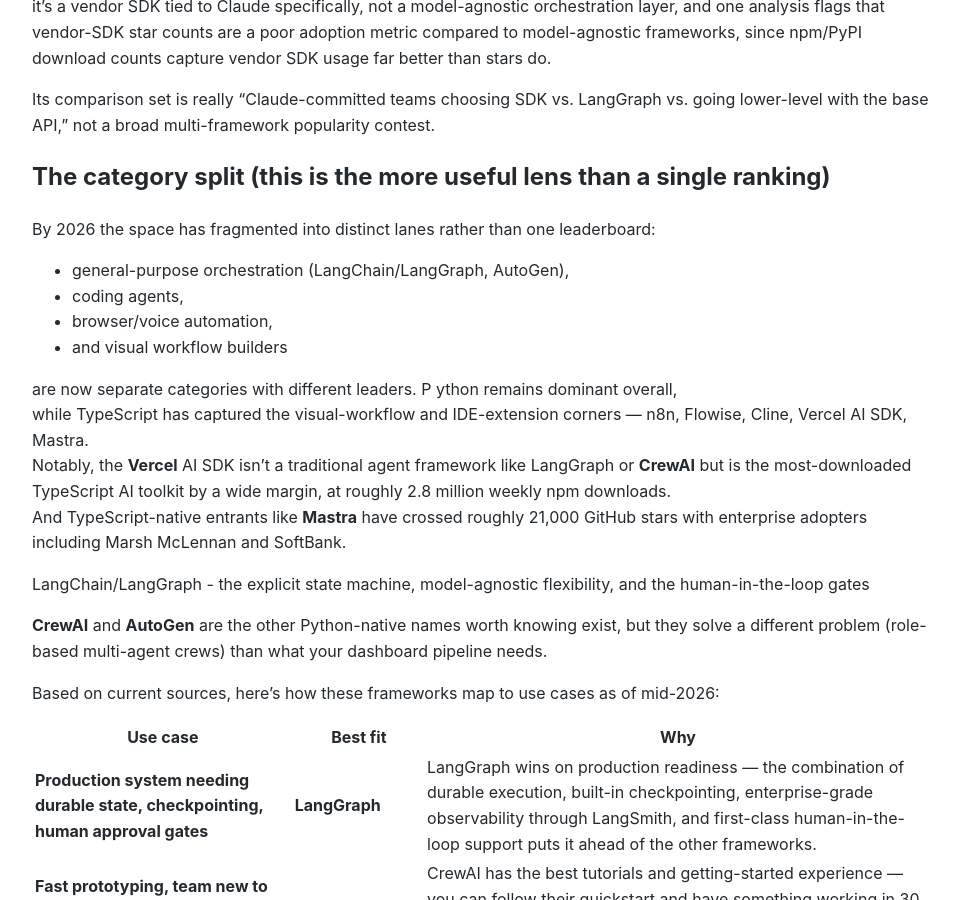
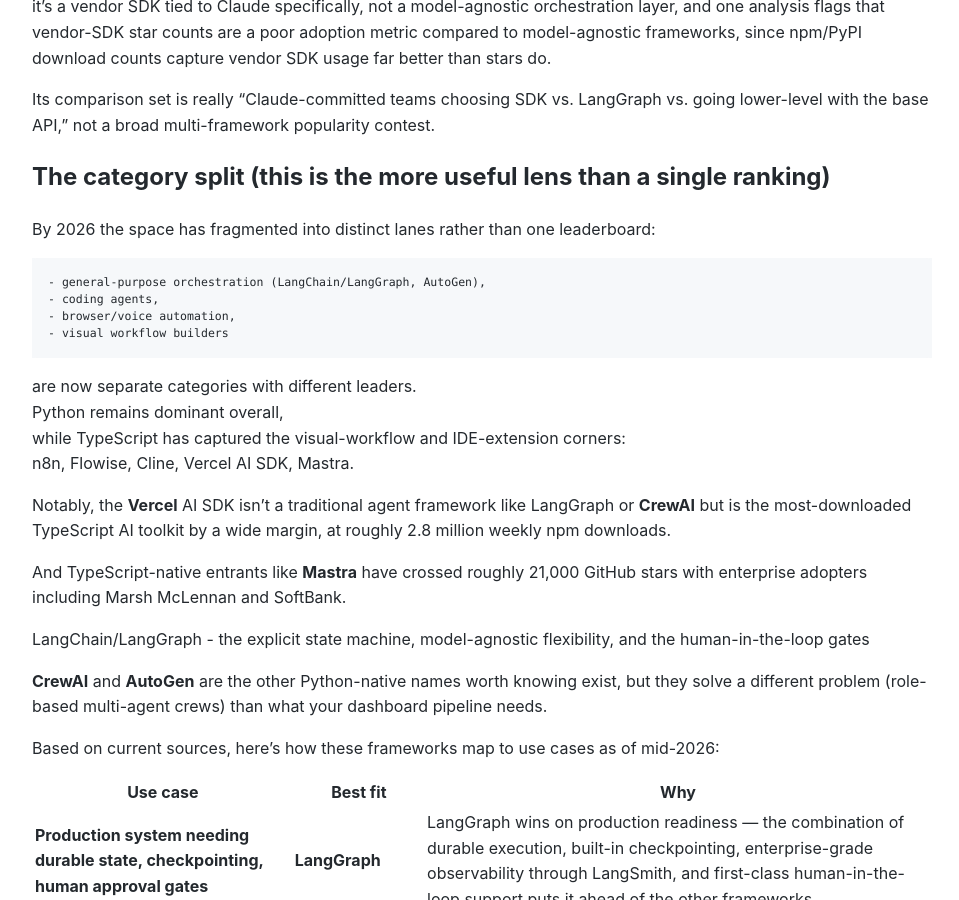
Before and after one commit to Michael-Lubinsky/michael-lubinsky.github.com, a Jekyll site: the page built from ml/langchain.md, in a window 1280 px wide and 900 px high, scrolled down 1039 px. Shown: the whole window, without its empty margins (158-1117 px from the left). Built offline with Jekyll 4.4.1, drawn with Linux system fonts in a browser that asks for light colours; our own code applies the rules of GitHub Pages for plain Markdown files.

Commit message:
Clarify categories in LangChain documentation
Updated the category split section to clarify distinctions among orchestration, coding agents, automation, and workflow builders.

````diff
--- a/ml/langchain.md
+++ b/ml/langchain.md
@@ -42,15 +42,19 @@
 ## The category split (this is the more useful lens than a single ranking)
 
 By 2026 the space has fragmented into distinct lanes rather than one leaderboard:
+```
 - general-purpose orchestration (LangChain/LangGraph, AutoGen),
 - coding agents,
 - browser/voice automation,
-- and visual workflow builders
+- visual workflow builders
+```
+are now separate categories with different leaders.
+Python remains dominant overall,
+while TypeScript has captured the visual-workflow and IDE-extension corners:
+n8n, Flowise, Cline, Vercel AI SDK, Mastra.
 
-are now separate categories with different leaders. P
-ython remains dominant overall,
-while TypeScript has captured the visual-workflow and IDE-extension corners — n8n, Flowise, Cline, Vercel AI SDK, Mastra.
 Notably, the **Vercel** AI SDK isn't a traditional agent framework like LangGraph or **CrewAI** but is the most-downloaded TypeScript AI toolkit by a wide margin, at roughly 2.8 million weekly npm downloads.
+
 And TypeScript-native entrants like **Mastra** have crossed roughly 21,000 GitHub stars with enterprise adopters including Marsh McLennan and SoftBank.
 
 LangChain/LangGraph - the explicit state machine, model-agnostic flexibility, and the human-in-the-loop gates
````
